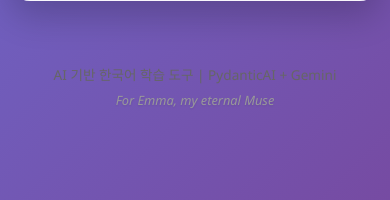
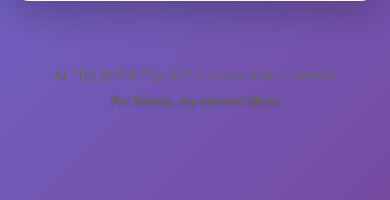
Before and after one commit to heonyun/korean-vocab-app, a FastAPI app: page / in a window 390 px wide. Shown: the part 933-1133 px from the top of the page. Run offline with FastAPI, Linux system fonts and the light colour scheme.

Commit message:
Fix: Improve Emma credit visibility with darker text color
- Changed Emma credit color from var(--text-muted) to var(--text-secondary)
- Increased font-weight from 500 to 600 for better visibility
- Enhanced text-shadow for better contrast
- Applied same improvements to mobile responsive design

🤖 Generated with [Claude Code](https://claude.ai/code)

Co-Authored-By: Claude <noreply@anthropic.com>

```diff
--- a/static/style.css
+++ b/static/style.css
@@ -784,12 +784,12 @@ body {
 
 .footer p:last-child,
 .emma-credit {
-    color: var(--text-muted) !important;
+    color: var(--text-secondary) !important;
     font-style: italic !important;
     margin-top: 10px !important;
-    opacity: 0.9 !important;
-    font-weight: 500 !important;
-    text-shadow: 0 1px 2px rgba(0,0,0,0.1) !important;
+    opacity: 1 !important;
+    font-weight: 600 !important;
+    text-shadow: 0 1px 3px rgba(0,0,0,0.2) !important;
 }
 
 /* PWA 설치 배너 */
@@ -1002,8 +1002,10 @@ body:has(.pwa-banner:not(.hidden)) .footer {
     .emma-credit {
         font-size: 0.8rem !important;
         margin-top: 8px !important;
-        color: var(--text-muted) !important;
+        color: var(--text-secondary) !important;
         opacity: 1 !important;
+        font-weight: 600 !important;
+        text-shadow: 0 1px 3px rgba(0,0,0,0.2) !important;
     }
 
     /* PWA 배너가 있을 때 모바일 footer 여백 */
```
